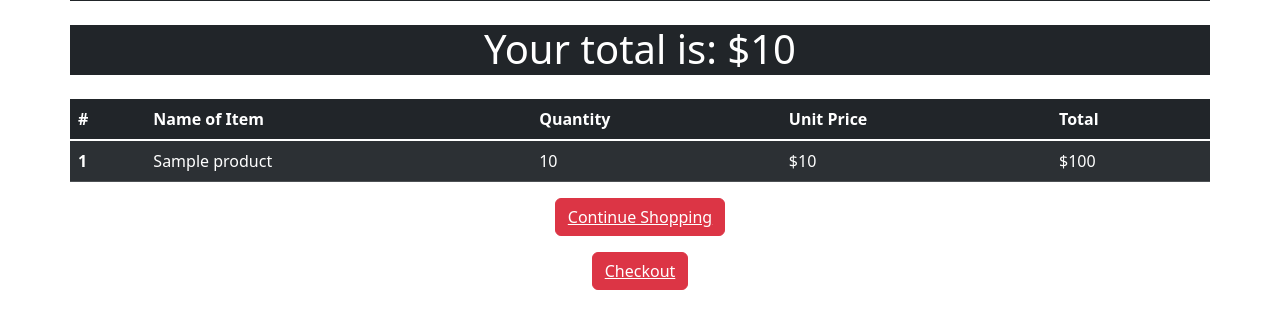
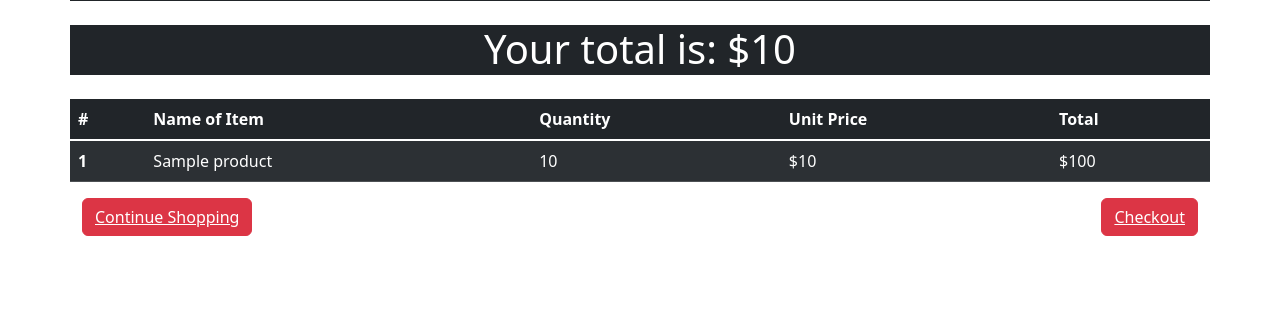
Before and after one commit to samtsa094/One-Stop-Shop, a Flask app: template templates/checkout.html in a window 1280 px wide. Shown: the part 151-480 px from the top of the page. Run offline with Flask 3, Linux system fonts and the light colour scheme; the template is opened without the code that fills it: most values are stand-ins (such as "Sample title", 1, 10 or a date in 2020); some libraries are stand-ins or nearby versions.

Commit message:
Update checkout.html

```diff
--- a/templates/checkout.html
+++ b/templates/checkout.html
@@ -43,15 +43,15 @@
             <p class="text-center text-black mb-4" style="font-size: 25px;">Your cart is empty.</p>
         {%endif%}
     </div>
-    <form action="/" method="post">
-        <div class="d-flex justify-content-center mb-3">
-            <button type="submit" class="btn btn-danger"><u>Continue Shopping</u></button>
+    <div class="container mb-4">
+        <div class="d-flex justify-content-between">
+            <form action="/" method="post" class="m-0">
+                <button type="submit" class="btn btn-danger"><u>Continue Shopping</u></button>
+            </form>
+            <form action="/checkout" method="post" class="m-0">
+                <button type="submit" class="btn btn-danger"><u>Checkout</u></button>
+            </form>
         </div>
-    </form>
-    <form action="/checkout" method="post">
-        <div class="d-flex justify-content-center mb-3">
-            <button type="submit" class="btn btn-danger"><u>Checkout</u></button>
-        </div>
-    </form>
+    </div>
 </body>
 </html>
```
